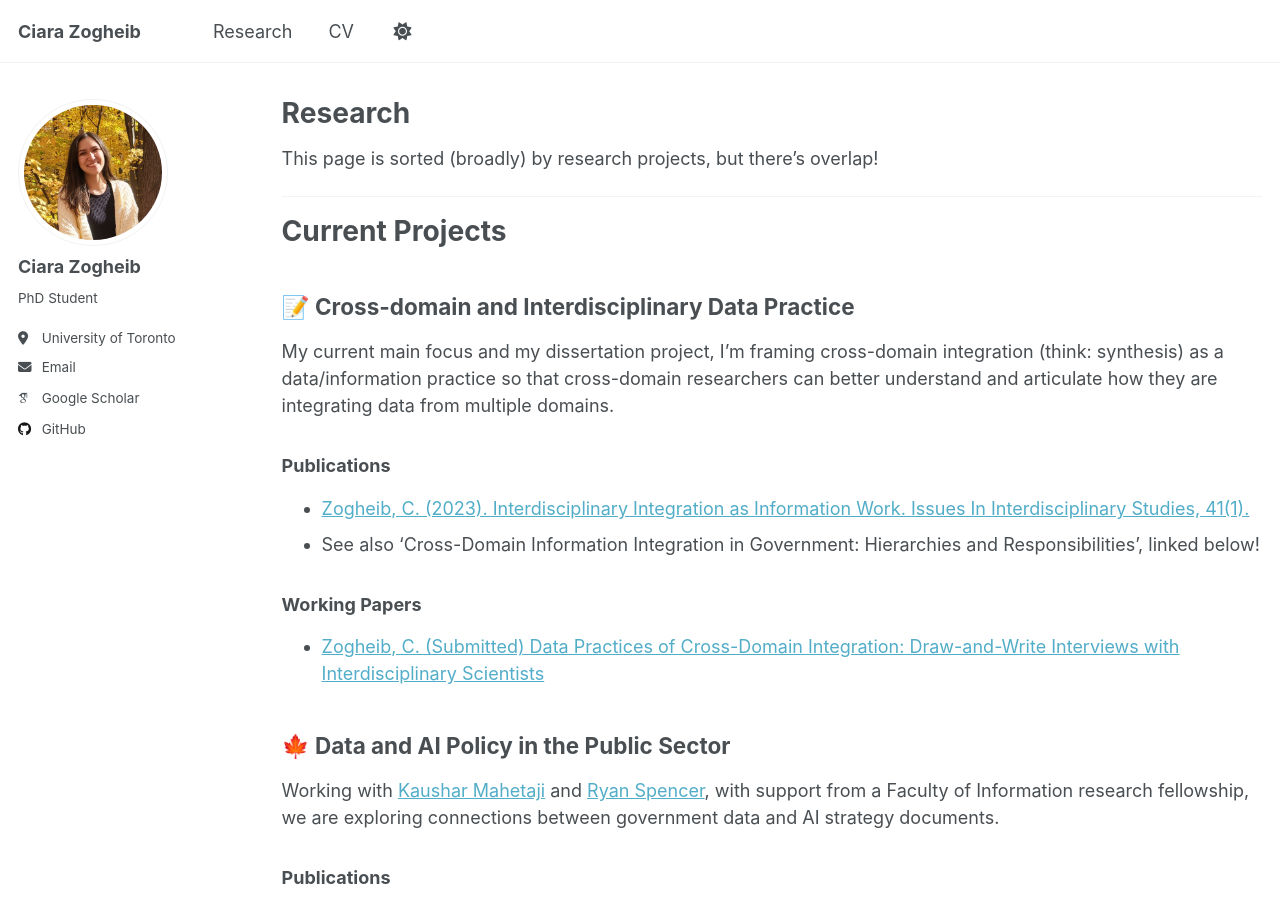
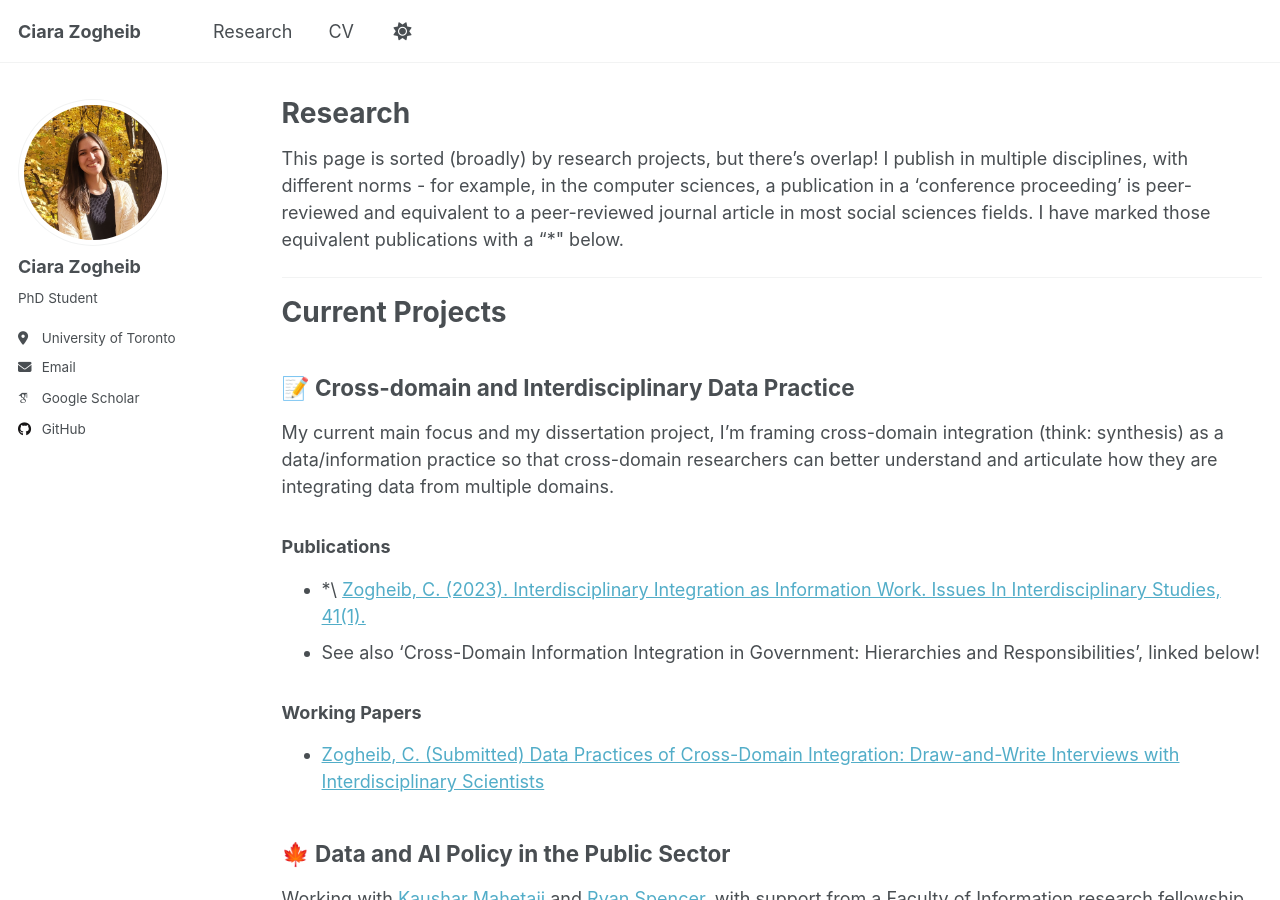
Before and after one commit to zogheibc/zogheibc.github.io, a Jekyll site: the page built from _pages/research.md, in a window 1280 px wide and 900 px high. Built offline with Jekyll 4.4.1, drawn with Linux system fonts in a browser that asks for light colours; some web fonts are replaced.

Commit message:
Update research.md

```diff
--- a/_pages/research.md
+++ b/_pages/research.md
@@ -7,7 +7,7 @@ redirect_from:
   - /resume
 ---
 
-This page is sorted (broadly) by research projects, but there's overlap!
+This page is sorted (broadly) by research projects, but there's overlap! I publish in multiple disciplines, with different norms - for example, in the computer sciences, a publication in a 'conference proceeding' is peer-reviewed and equivalent to a peer-reviewed journal article in most social sciences fields. I have marked those equivalent publications with a "\*\" below.
 
 ***
 
@@ -18,7 +18,7 @@ This page is sorted (broadly) by research projects, but there's overlap!
 My current main focus and my dissertation project, I'm framing cross-domain integration (think: synthesis) as a data/information practice so that cross-domain researchers can better understand and articulate how they are integrating data from multiple domains.
 
 ### Publications
-- [Zogheib, C. (2023). Interdisciplinary Integration as Information Work. Issues In Interdisciplinary Studies, 41(1).](https://zogheibc.github.io/files/2023-01-01-interdisciplinary-integration-as-info-work.pdf)
+- \*\ [Zogheib, C. (2023). Interdisciplinary Integration as Information Work. Issues In Interdisciplinary Studies, 41(1).](https://zogheibc.github.io/files/2023-01-01-interdisciplinary-integration-as-info-work.pdf)
 - See also 'Cross-Domain Information Integration in Government: Hierarchies and Responsibilities', linked below!
 
 ### Working Papers
@@ -50,8 +50,8 @@ With [Malayna Bernstein](https://discover.research.utoronto.ca/32497-malayna-ber
 ## 📊 Data Curation
 Working as an affiliate of the [Just Sustainability Design Lab](https://justsustainabilitydesign.org/members/ciara-zogheib.html) at the University of Toronto, we developed and evaluated a framework for evaluating the data curation practices being undertaken during machine learning research.
 
-- [Bhardwaj, E., Gujral, H., Wu, S., Zogheib, C., Maharaj, T., & Becker, C. (2024). The State of Data Curation at NeurIPS: An Assessment of Dataset Development Practices in the Datasets and Benchmarks Track. 2024 Conference on Neural Information Processing Systems (NeurIPS 2024), Vancouver, British Columbia.](https://arxiv.org/pdf/2410.22473)
-- [Bhardwaj, E., Gujral, H., Wu, S., Zogheib, C., Maharaj, T., & Becker, C. (2024, June). Machine learning data practices through a data curation lens: An evaluation framework. In Proceedings of the 2024 ACM Conference on Fairness, Accountability, and Transparency (pp. 1055-1067).](https://dl.acm.org/doi/abs/10.1145/3630106.3658955?casa_token=NmsmY2IXZvQAAAAA%3AebTZOZMSqyuPp5NZv41vg_ipW1fxGooRbfLdFr3ARbbU9u8_0uSofjUEZAEpOhHpl6xjTulsGb_02_I)
+- \*\ [Bhardwaj, E., Gujral, H., Wu, S., Zogheib, C., Maharaj, T., & Becker, C. (2024). The State of Data Curation at NeurIPS: An Assessment of Dataset Development Practices in the Datasets and Benchmarks Track. 2024 Conference on Neural Information Processing Systems (NeurIPS 2024), Vancouver, British Columbia.](https://arxiv.org/pdf/2410.22473)
+- \*\ [Bhardwaj, E., Gujral, H., Wu, S., Zogheib, C., Maharaj, T., & Becker, C. (2024, June). Machine learning data practices through a data curation lens: An evaluation framework. In Proceedings of the 2024 ACM Conference on Fairness, Accountability, and Transparency (pp. 1055-1067).](https://dl.acm.org/doi/abs/10.1145/3630106.3658955?casa_token=NmsmY2IXZvQAAAAA%3AebTZOZMSqyuPp5NZv41vg_ipW1fxGooRbfLdFr3ARbbU9u8_0uSofjUEZAEpOhHpl6xjTulsGb_02_I)
 
 
 ## ⛏️ Archaeological Data
```
